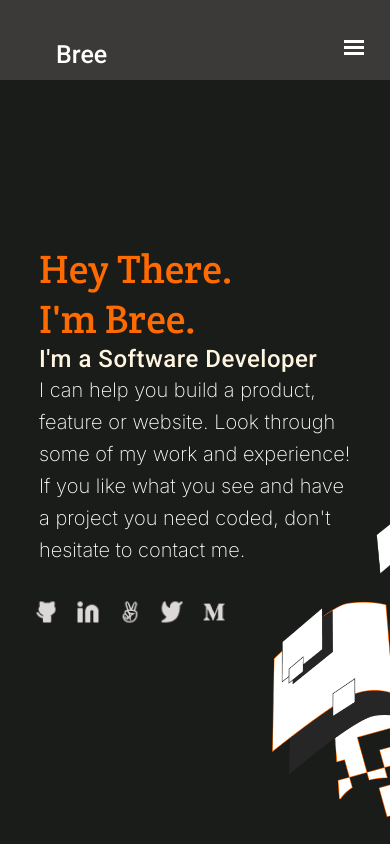
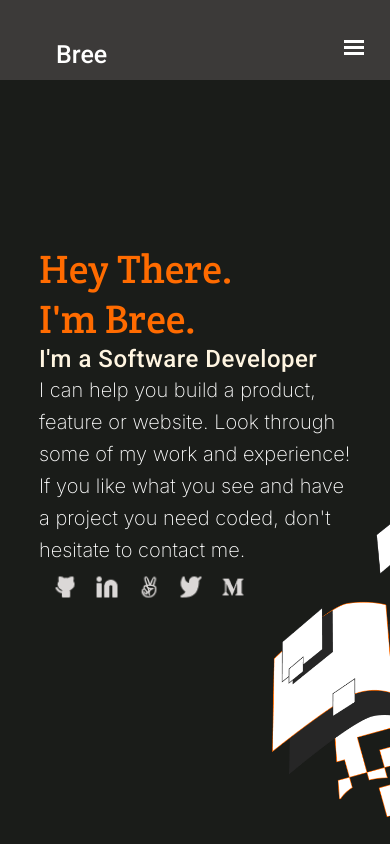
Before and after one commit to Bree0001/Warigia-s-Portfolio, a plain HTML site: page index.html in a window 390 px wide. Drawn offline with Linux system fonts and the light colour scheme.

Commit message:
Position headline icons correctly

```diff
--- a/styles.css
+++ b/styles.css
@@ -388,11 +388,9 @@ span {
   width: 100%;
   height: 100%;
   background:
-    linear-gradient(
-      180.45deg,
+    linear-gradient(180.45deg,
       rgba(38, 38, 38, 0) 0.75%,
-      rgba(38, 38, 38, 0.9) 61.94%
-    ),
+      rgba(38, 38, 38, 0.9) 61.94%),
     url(assets/images/card-img.png);
   background-size: cover;
   background-repeat: no-repeat;
@@ -705,11 +703,13 @@ textarea::placeholder {
   .text-icons-container {
     display: flex;
     flex-direction: column;
+    height: 100vh;
   }
 
   .headline-text {
     width: 100%;
     padding-top: 40%;
+    flex-grow: 1;
   }
 
   .headline-text h1 {
@@ -724,8 +724,10 @@ textarea::placeholder {
   .headline-icons {
     flex-direction: row;
     align-items: center;
-    top: 70%;
+    justify-content: flex-start;
+    margin-top: auto;
     padding-left: 5px;
+    position: static;
   }
 
   .headline-icons img {
@@ -834,11 +836,9 @@ textarea::placeholder {
   .card-2 {
     width: 100%;
     background:
-      linear-gradient(
-        180.45deg,
+      linear-gradient(180.45deg,
         rgba(38, 38, 38, 0) 0.75%,
-        rgba(38, 38, 38, 0.9) 61.94%
-      ),
+        rgba(38, 38, 38, 0.9) 61.94%),
       url(assets/images/card-img.png);
     background-size: cover;
     background-repeat: no-repeat;
@@ -924,7 +924,7 @@ textarea::placeholder {
   .contact-form {
     width: 90%;
     flex-direction: column;
-    padding: 3rem;
+
   }
 
   .contact-info {
```
Also changed, not shown: index.html (+1 -1 lines).
